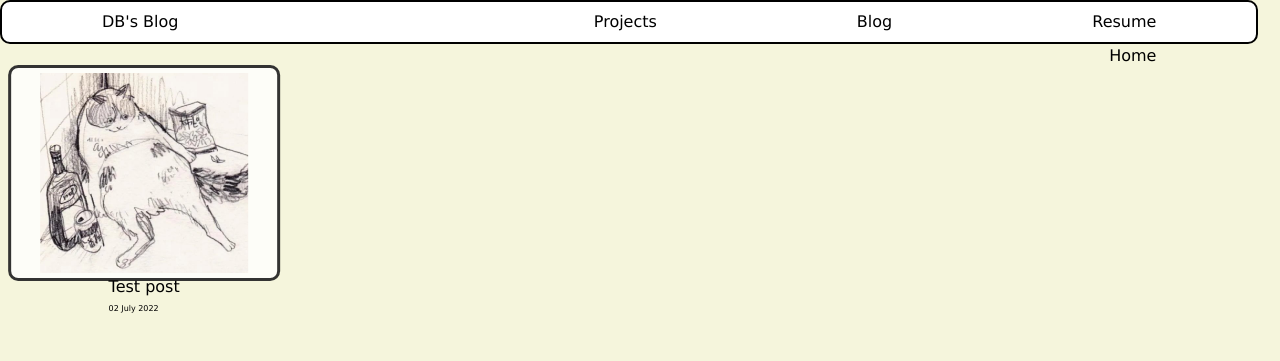
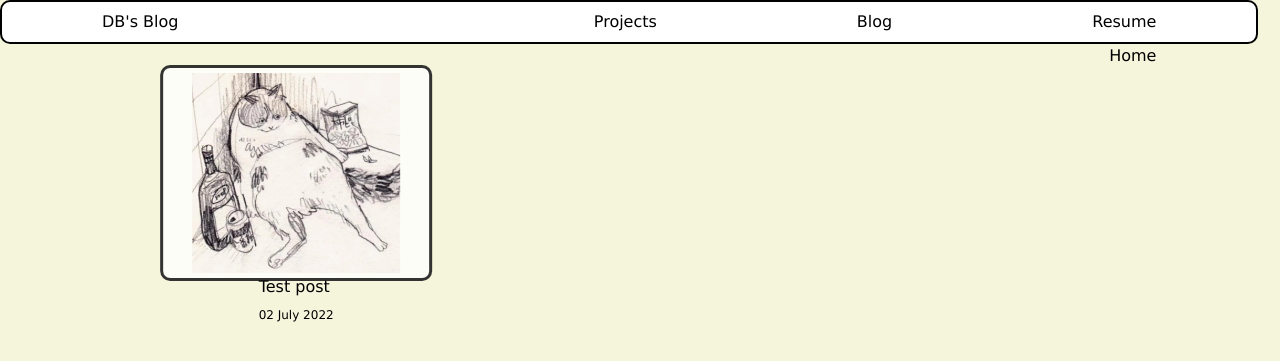
Before and after one commit to Dinhbaon/Dinhbaon.github.io, a Jekyll site: the page built from project.markdown, in a window 1280 px wide and 900 px high. Shown: the top 361 px of the window. Built offline with Jekyll 4.4.1, drawn with Linux system fonts in a browser that asks for light colours.

Commit message:
fix layout of projects page

```diff
--- a/_layouts/projectpage.html
+++ b/_layouts/projectpage.html
@@ -34,7 +34,7 @@
             <div class="captions">
                 <a style="text-decoration: none; color: black; " href="{{post.url}} ">{{ post.title }}</a>
                 <br>
-                <p style="font-size: 0.5em;"> {{ site.time | date_to_long_string }}</p>
+                <p style="font-size: 0.75em;"> {{ site.time | date_to_long_string }}</p>
             </div>
         </div>
         {% endif %}
--- a/style.css
+++ b/style.css
@@ -116,14 +116,14 @@ li a{
     grid-template-columns: 45vw 45vw;
     grid-template-rows: 200px 20px;
     column-gap: 4vw;
-    row-gap: 50px;
 
+    justify-items: center;
 }
 .grid-item {
     background-color: rgba(255, 255, 255, 0.8);
     border: 3px solid rgba(0, 0, 0, 0.8);
     padding: 5px 5px;
-    text-align: center;
+
     height: 200px;
     border-radius: 10px;
     width: 20vw;
```
